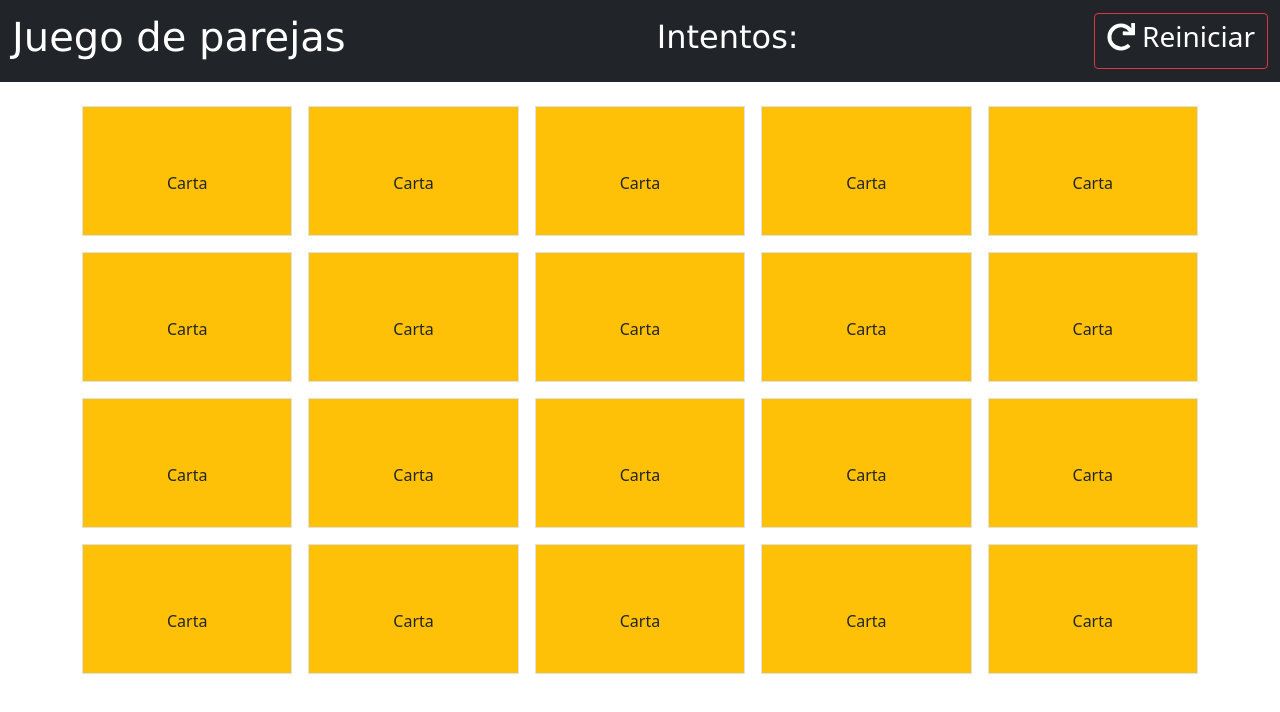
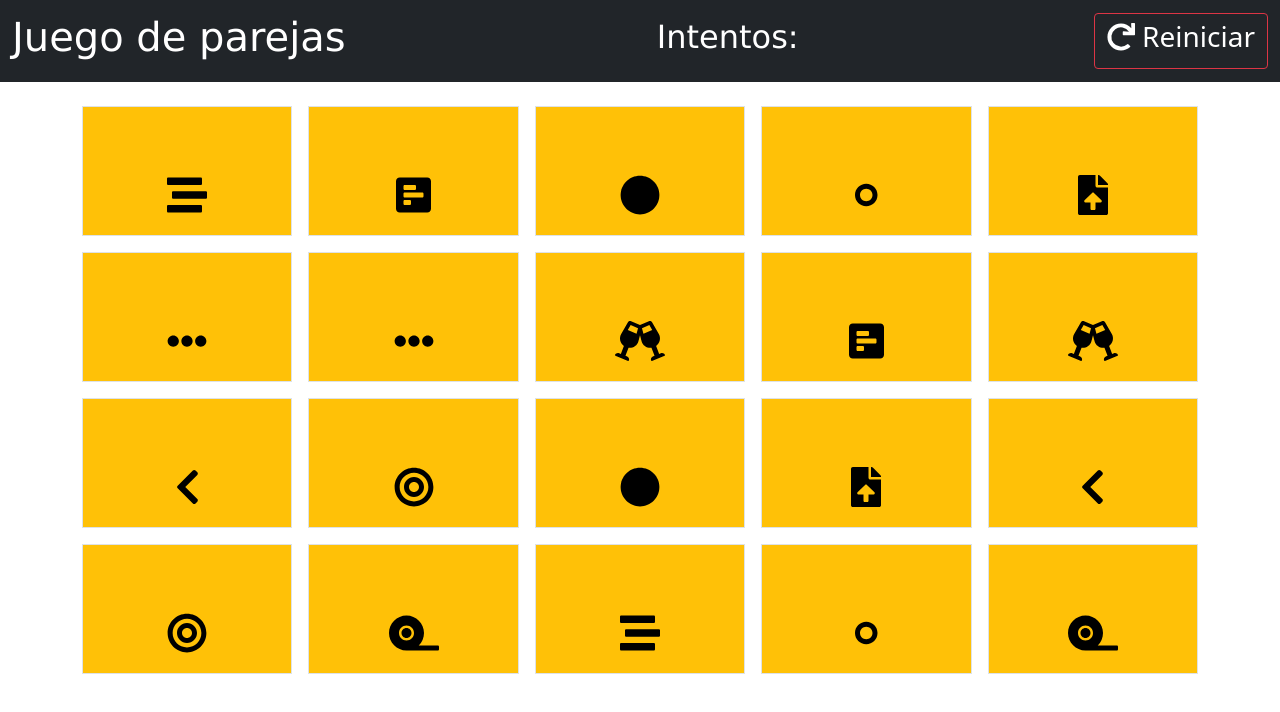
Before and after one commit to Orbp1403/memoriareact, a React (Create React App) app in the folder parejas/: page / in a window 1280 px wide. Shown: the top 712 px of the page. Built offline with nearby package versions, Linux system fonts and the light colour scheme.

Commit message:
Agregando los iconos a las tarjetas

```diff
--- a/parejas/package.json
+++ b/parejas/package.json
@@ -12,6 +12,7 @@
     "@testing-library/react": "^11.2.7",
     "@testing-library/user-event": "^12.8.3",
     "bootstrap": "^5.0.2",
+    "lodash.shuffle": "^4.2.0",
     "react": "^17.0.2",
     "react-dom": "^17.0.2",
     "react-scripts": "4.0.3",
--- a/parejas/src/App.js
+++ b/parejas/src/App.js
@@ -3,15 +3,30 @@ import Header from './Header'
 import './App.css';
 import {FontAwesomeIcon} from '@fortawesome/react-fontawesome'
 import Tablero from './Tablero';
+import Baraja from './utils/Baraja';
+import { Component } from 'react';
 
-function App() {
+const getEstadoInicial = () => {
+  const baraja = Baraja();
+  return {
+    baraja
+  };
+}
+class App extends Component{
+  constructor(props){
+    super(props)
+    this.state = getEstadoInicial()
+  }
+  render () {
     return (
       <div className="App">
         <Header />
         <br />
-      <Tablero />
+        <Tablero
+        baraja={this.state.baraja} />
       </div>
     );
   }
+}
 
 export default App;
--- a/parejas/src/Carta.css
+++ b/parejas/src/Carta.css
@@ -8,3 +8,10 @@
     position: relative;
     top: 50%;
 }
+
+.icono{
+    margin: 0;
+    position: relative;
+    top: 50%;
+    color: black;
+}
--- a/parejas/src/Carta.js
+++ b/parejas/src/Carta.js
@@ -1,12 +1,16 @@
 import React, { Component } from 'react'
 import './Carta.css'
+import { FontAwesomeIcon } from '@fortawesome/react-fontawesome'
+import { faAd } from '@fortawesome/free-solid-svg-icons'
 
 export default class Carta extends Component {
     render() {
         return (
             <div className="col">
                 <div className="p-3 border bg-warning carta">
-                    <p>Carta</p>
+                    <h1 className="icono">
+                        <FontAwesomeIcon icon={this.props.imagen} className="icono"></FontAwesomeIcon>
+                    </h1>
                 </div>
             </div>
         )
--- a/parejas/src/Tablero.js
+++ b/parejas/src/Tablero.js
@@ -9,8 +9,9 @@ export default class Tablero extends Component {
             <div className="container">
                 <div className="row row-cols-2 row-cols-lg-5 g-2 g-lg-3">
                     {
-                        cartas.map((carta) => {
-                            return <Carta />
+                        this.props.baraja.map((carta, index) => {
+                            console.log(carta)
+                            return <Carta key={index} imagen={carta.icon}/>
                         })
                     }
                 </div>
--- /dev/null
+++ b/parejas/src/utils/Baraja.js
@@ -0,0 +1,27 @@
+import * as Icons from '@fortawesome/free-solid-svg-icons'
+import { shuffle } from 'lodash'
+
+const CARTAS = 20
+
+const listaiconos = Object
+    .keys(Icons)
+    .filter(key => key !== "fas")
+    .map(icon => Icons[icon])
+
+const auxlista = []
+auxlista.push(Icons.faAd)
+
+export default () => {
+    let cartas = [];
+    console.log(auxlista)
+    while(cartas.length < CARTAS){
+        const index = Math.floor(Math.random() * listaiconos.length)
+        const carta = {
+            icon : listaiconos[index],
+            adivinada : false
+        }
+        cartas.push(carta)
+        cartas.push({...carta});
+    }
+    return shuffle(cartas);
+}
```
Also changed, not shown: 1 other file (tests, documents, lock files or other folders). Lines whose indentation alone changed are shown as unchanged.
